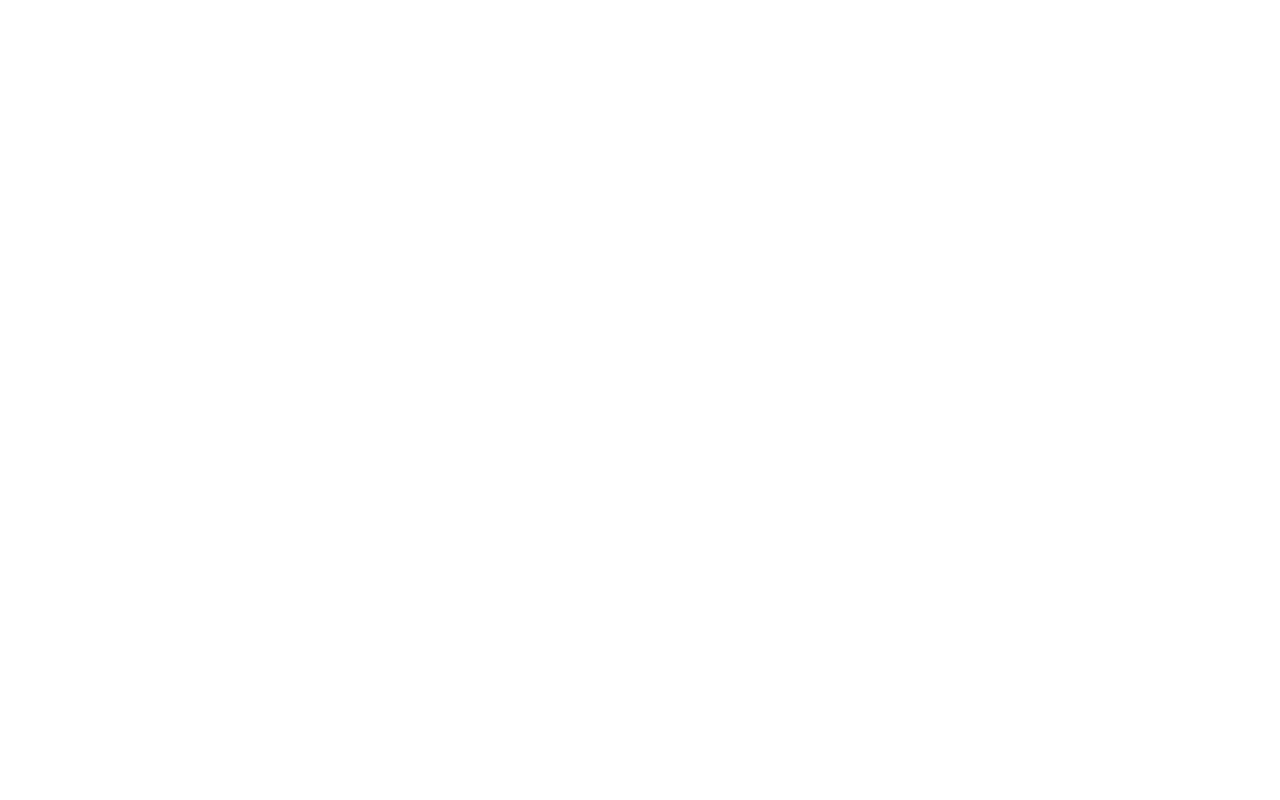
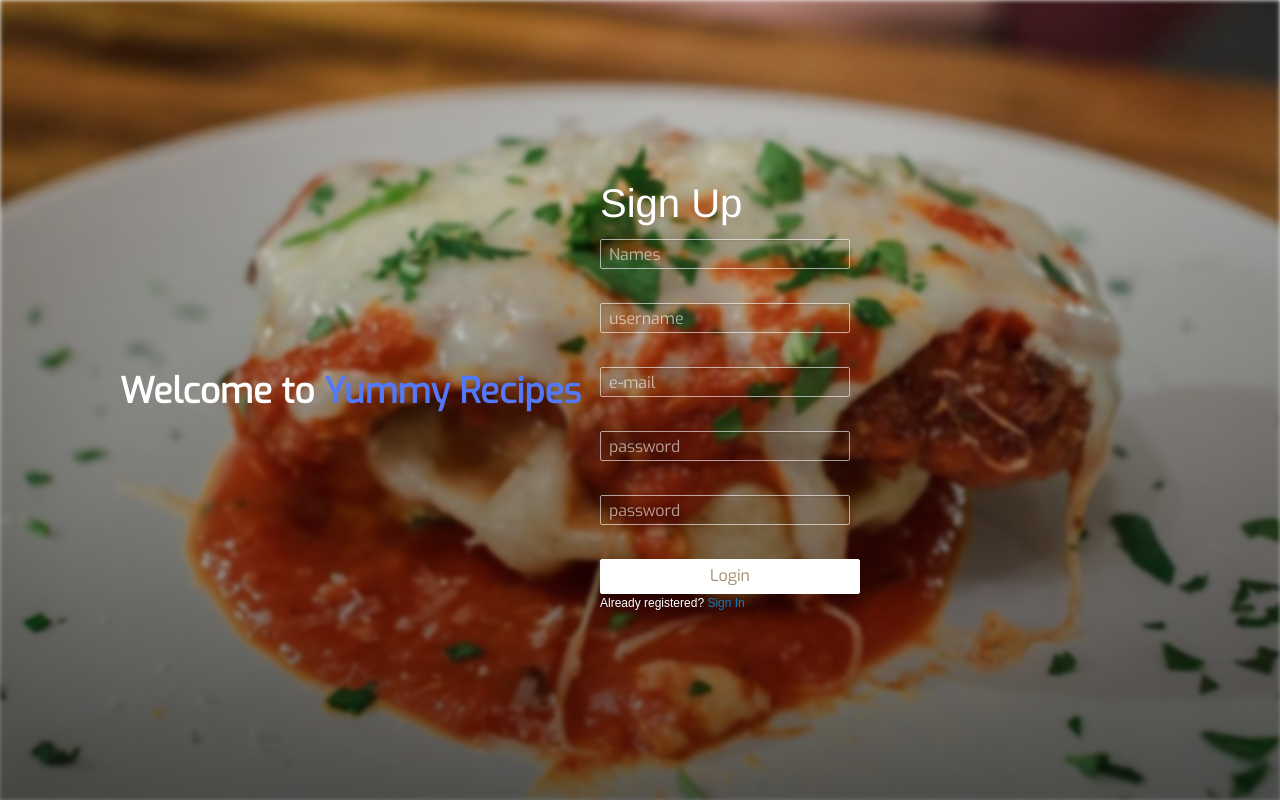
Before and after one commit to frankip/yummy-recipes, a plain HTML site: page designs/UI/sign-up.html in a window 1280 px wide. Drawn offline with nearby package versions, Linux system fonts and the light colour scheme.

Commit message:
[Feature #151845831] Add and style Sign up page

```diff
--- a/designs/UI/css/app.css
+++ b/designs/UI/css/app.css
@@ -52,21 +52,26 @@ body {
     color: #fff;
     font-family: "Exo", sans-serif;
     font-size: 35px;
-    font-weight: 200;
+    font-weight: 600;
 }
 
 .header div span {
     color: #5379fa !important;
 }
 
-.login {
+.login,
+.signup {
     position: absolute;
-    top: calc(50% - 75px);
+    top: calc(40% - 75px);
     left: calc(50% - 50px);
     height: 150px;
     width: 350px;
     padding: 10px;
     z-index: 2;
+}
+
+.signup {
+    top: calc(30% - 75px);
 }
 
 .login input[type="text"] {
@@ -106,6 +111,43 @@ body {
     font-weight: 400;
 }
 
+.signup input[type="text"] {
+    width: 250px;
+    height: 30px;
+    background: transparent;
+    border: 1px solid rgba(255, 255, 255, 0.6);
+    border-radius: 2px;
+    color: #fff;
+    font-family: "Exo", sans-serif;
+    font-size: 16px;
+    font-weight: 400;
+}
+
+.signup input[type="password"] {
+    width: 250px;
+    height: 30px;
+    background: transparent;
+    border: 1px solid rgba(255, 255, 255, 0.6);
+    border-radius: 2px;
+    color: #fff;
+    font-family: "Exo", sans-serif;
+    font-size: 16px;
+    font-weight: 400;
+}
+
+.signup input[type="button"] {
+    width: 260px;
+    height: 35px;
+    background: #fff;
+    border: 1px solid #fff;
+    cursor: pointer;
+    border-radius: 2px;
+    color: #a18d6c;
+    font-family: "Exo", sans-serif;
+    font-size: 16px;
+    font-weight: 400;
+}
+
 .login input[type="button"]:hover {
     opacity: 0.8;
 }
@@ -128,6 +170,28 @@ body {
     outline: none;
 }
 
+.signup input[type="button"]:hover {
+    opacity: 0.8;
+}
+
+.signup input[type="button"]:active {
+    opacity: 0.6;
+}
+
+.signup input[type="text"]:focus {
+    outline: none;
+    border: 1px solid rgba(255, 255, 255, 0.9);
+}
+
+.signup input[type="password"]:focus {
+    outline: none;
+    border: 1px solid rgba(255, 255, 255, 0.9);
+}
+
+.signup input[type="button"]:focus {
+    outline: none;
+}
+
 ::-webkit-input-placeholder {
     color: rgba(255, 255, 255, 0.6);
 }
--- a/designs/UI/sign-up.html
+++ b/designs/UI/sign-up.html
@@ -1,12 +1,36 @@
 <!DOCTYPE html>
 <html lang="en">
+
 <head>
     <meta charset="UTF-8">
     <meta name="viewport" content="width=device-width, initial-scale=1.0">
     <meta http-equiv="X-UA-Compatible" content="ie=edge">
-    <title>Document</title>
-</head>
+    <title>Sign Up</title>
+    <link rel="stylesheet" href="https://cdn.jsdelivr.net/foundation/6.2.4/foundation.min.css">
+    <link rel="stylesheet" type="text/css" href="css/app.css"> </head>
+
 <body>
+    <div class="body"></div>
+    <div class="grad"></div>
+    <div class="header">
+        <div>Welcome to <span>Yummy Recipes</span></div>
+    </div>
+    <br>
+    <div class="signup">
+        <h2>Sign Up</h2>
+        <input type="text" placeholder="Names" name="names">
+        <br>
+        <input type="text" placeholder="username" name="user">
+        <br>
+        <input type="text" placeholder="e-mail" name="email">
+        <br>
+        <input type="password" placeholder="password" name="password">
+        <br>
+        <input type="password" placeholder="password" name="password">
+        <br>
+        <input type="button" value="Login">
+        <p class="message">Already registered? <a href="/designs/UI/sign-in.html">Sign In</a></p>
+    </div>
+</body>
 
-</body>
 </html>
```
Also changed, not shown: designs/UI/sign-in.html (+4 -1 lines).
